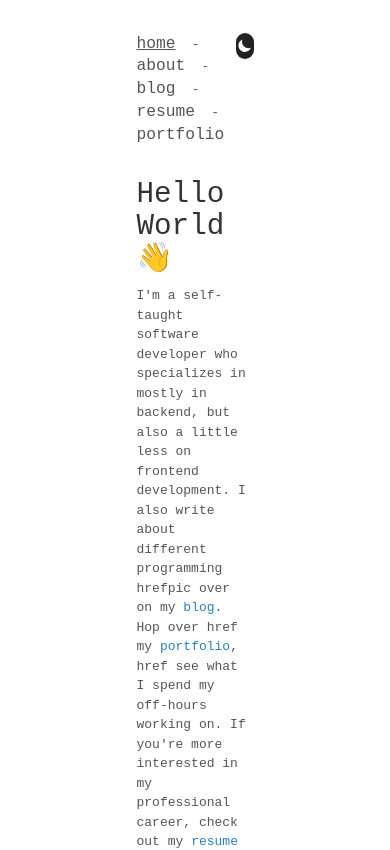
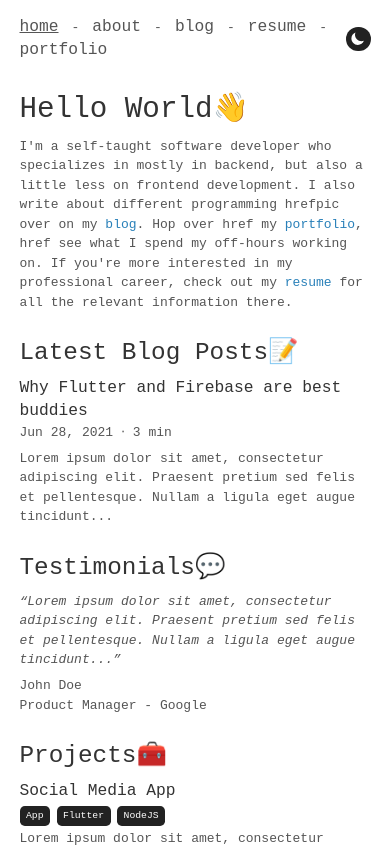
Before and after one commit to fredrikj31/portfolio, a Next.js app: page / in a window 390 px wide. Shown: the top 850 px of the page. Built offline with nearby package versions, Linux system fonts and the light colour scheme.

Commit message:
fix(mobile): adds mobile friendly to page container and navbar

```diff
--- a/app/ui/Navbar.tsx
+++ b/app/ui/Navbar.tsx
@@ -19,7 +19,7 @@ export const Navbar = () => {
   };
 
   return (
-    <div className="flex flex-row justify-between">
+    <div className="flex flex-row justify-between items-center">
       <div>
         <Link
           href={"/"}
@@ -30,7 +30,9 @@ export const Navbar = () => {
         >
           home
         </Link>
-        <span className="mx-5 text-light-text dark:text-dark-text">-</span>
+        <span className="md:mx-5 mx-4 text-light-text dark:text-dark-text">
+          -
+        </span>
         <Link
           href={"/about"}
           style={{
@@ -42,7 +44,9 @@ export const Navbar = () => {
         >
           about
         </Link>
-        <span className="mx-5 text-light-text dark:text-dark-text">-</span>
+        <span className="md:mx-5 mx-4 text-light-text dark:text-dark-text">
+          -
+        </span>
         <Link
           href={"/blog"}
           style={{
@@ -54,7 +58,9 @@ export const Navbar = () => {
         >
           blog
         </Link>
-        <span className="mx-5 text-light-text dark:text-dark-text">-</span>
+        <span className="md:mx-5 mx-4 text-light-text dark:text-dark-text">
+          -
+        </span>
         <Link
           href={"/resume"}
           style={{
@@ -64,7 +70,9 @@ export const Navbar = () => {
         >
           resume
         </Link>
-        <span className="mx-5 text-light-text dark:text-dark-text">-</span>
+        <span className="md:mx-5 mx-4 text-light-text dark:text-dark-text">
+          -
+        </span>
         <Link
           href={"/portfolio"}
           style={{
@@ -77,7 +85,7 @@ export const Navbar = () => {
         </Link>
       </div>
       <button
-        className="h-8 w-8 rounded-full bg-dark-background dark:bg-light-background flex justify-center items-center border-none cursor-pointer"
+        className="p-1 rounded-full bg-dark-background dark:bg-light-background flex justify-center items-center border-none cursor-pointer"
         onClick={darkModeToggle}
         aria-label="Dark mode button switcher"
       >
--- a/app/ui/PageContainer.tsx
+++ b/app/ui/PageContainer.tsx
@@ -4,7 +4,7 @@ interface PageContainerProps {
 
 export default function PageContainer({ children }: PageContainerProps) {
   return (
-    <div className="bg-white dark:bg-[#222222] min-h-screen transition-colors duration-500 px-[35%] py-10 flex flex-col">
+    <div className="bg-white dark:bg-[#222222] min-h-screen transition-colors duration-500 mg:px-[35%] px-[5%] py-5 md:py-10 flex flex-col">
       {children}
     </div>
   );
```
